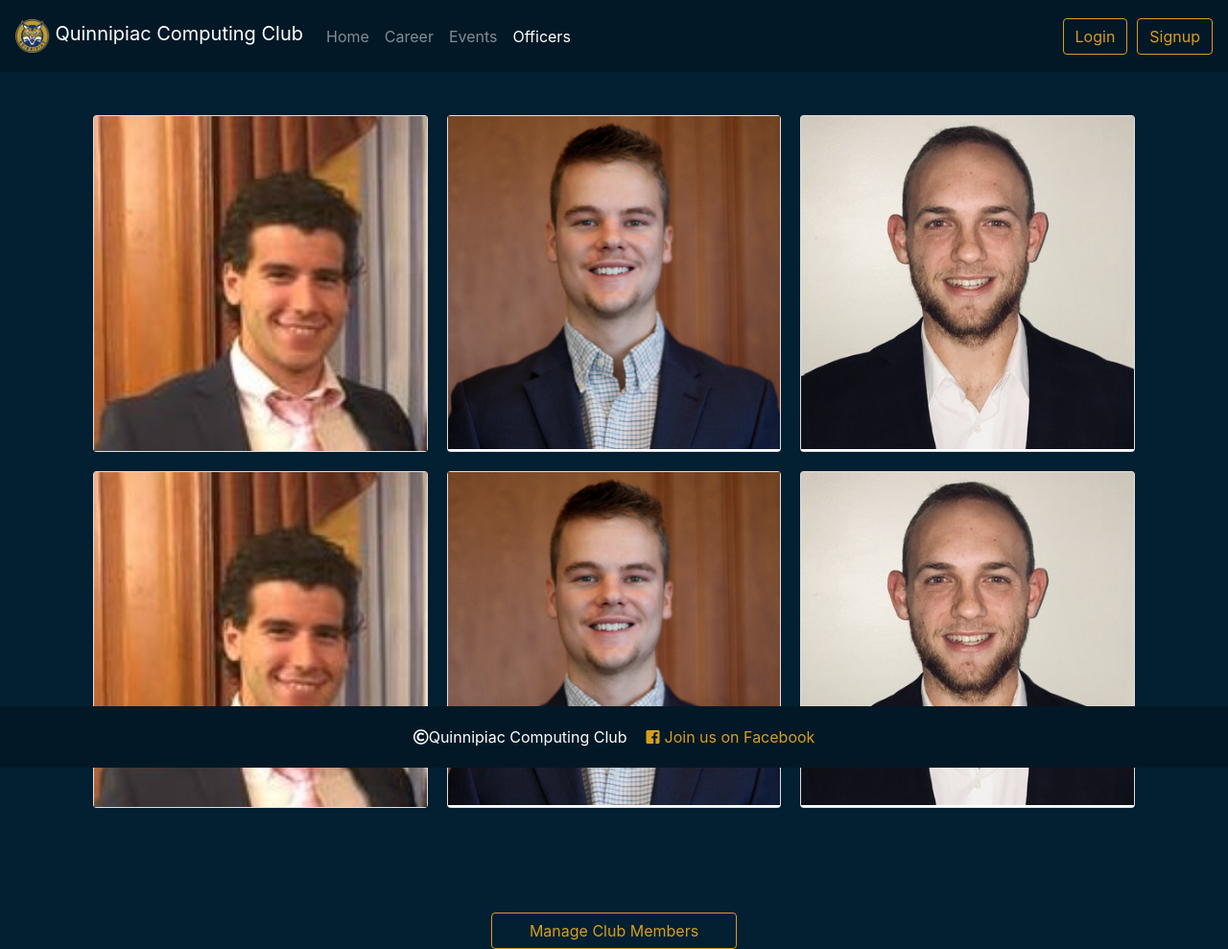
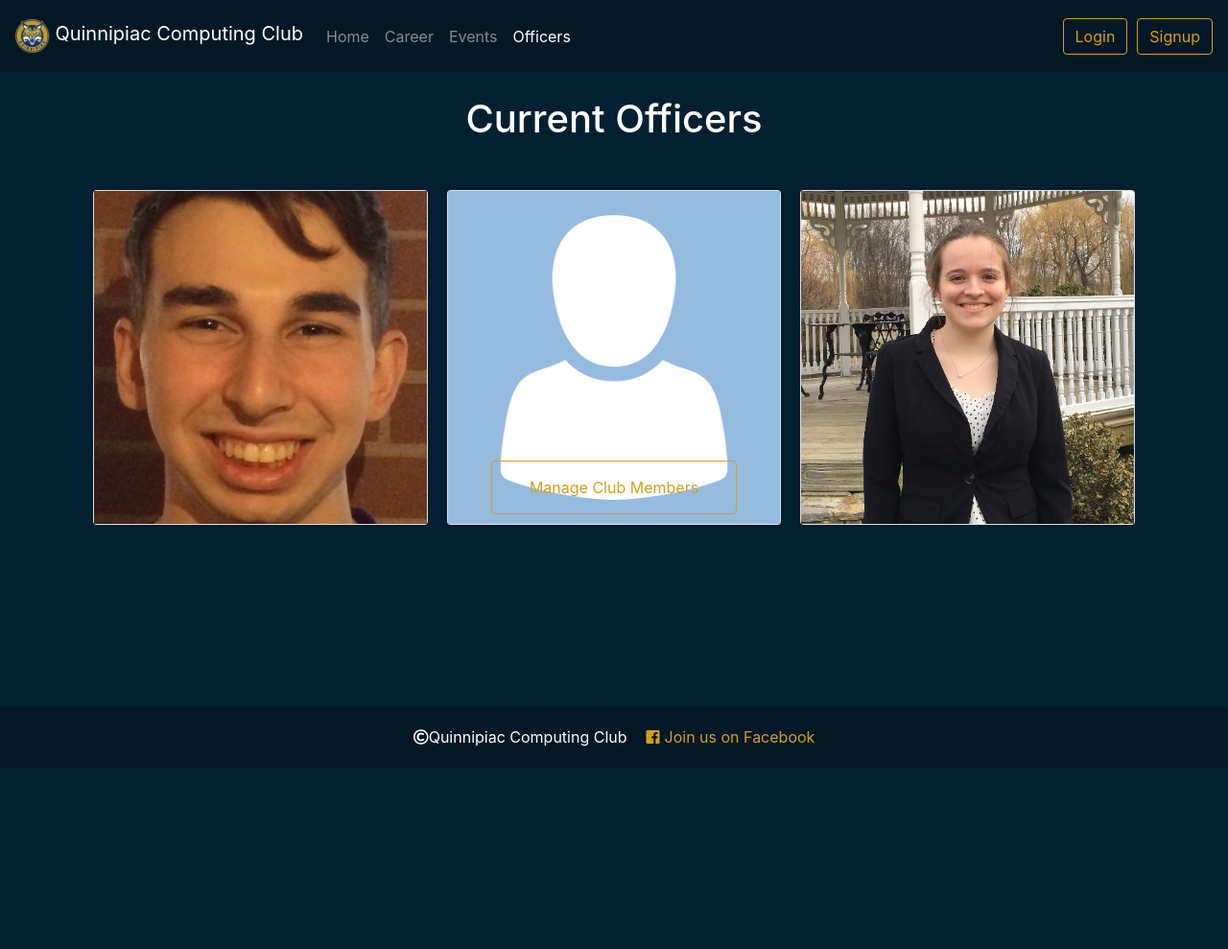
Before and after one commit to MRusso28/ComputingClub, a plain HTML site: page officers.html in a window 1280 px wide. Shown: the whole page at 96% size. After the commit the page ends 800 px from the top, so only its background shows below. Drawn offline with nearby package versions, Linux system fonts and the light colour scheme.

Commit message:
new form and officers added

```diff
--- a/css/main.css
+++ b/css/main.css
@@ -1,8 +1,8 @@
 
 
 .card{
-  width: 90%;
-  max-height: 90%;
+  width: 100%;
+  max-height: 100%;
 }
 
 .card-text{
@@ -259,6 +259,7 @@ body {
 
 .event-header{
   margin-bottom: 30px;
+  text-align: center;
 }
 
 .event-info{
@@ -351,6 +352,7 @@ body {
 
 /*card layout for stuents*/
 .card-container {
+  margin-top: 50px;
   max-width: 1280px;
   margin: 0 auto;
   padding: 10px;
@@ -465,13 +467,18 @@ body {
 
 #manageMember{
   width: 20%;
+  height: 7%;
   transition: .5s ease;
   position: absolute;
-  top: 118%;
   left: 50%;
   transform: translate(-50%, -50%);
   -ms-transform: translate(-50%, -50%);
   text-align: center;
-  margin-bottom: 10%;
-  margin-top: 2%;
+  margin-top: 25%;
 }
+#submitBtn{
+  float: right;
+}
+#addNew{
+  float: left;
+}
--- a/officers.html
+++ b/officers.html
@@ -48,17 +48,17 @@
       </form>
   </nav>
 
-
   <section id="content">
+    <h1 class="titlebar gen-text event-header">Current Officers</h1>
     <div class="card-container">
       <div class="card">
-        <a href=""><img src="images/me.png" /> </a>
+        <a href=""><img src="images/popeye.jpg" /> </a>
         <div class="overlay">
           <div>
-            <h1 class="gen-text" id="officerName">Mark Russo </h1>
-              <p class="gen-text" id="officerText">Major: Software Engineering</p>
-              <p class="gen-text" id="officerText">Year: Junior</p>
-              <p class="gen-text" id="officerText">Graduation: 2020</p>
+            <h1 class="gen-text" id="officerName">David Lepore</h1>
+            <p class="gen-text" id="officerText">Major: Computer Science</p>
+            <p class="gen-text" id="officerText">Year: Senior</p>
+            <p class="gen-text" id="officerText">Graduation: 2019</p>
           </div>
         </div>
         <div class="overlayButton">
@@ -67,13 +67,13 @@
       </div>
 
       <div class="card">
-        <a href=""><img src="images/doofus.jpg" /> </a>
+        <a href=""><img src="images/joe.png" /> </a>
         <div class="overlay">
           <div>
-            <h1 class="gen-text" id="officerName">Brandon Loehle</h1>
-              <p class="gen-text" id="officerText">Major: Software Engineering</p>
-              <p class="gen-text" id="officerText">Year: Junior</p>
-              <p class="gen-text" id="officerText">Graduation: 2019</p>
+            <h1 class="gen-text" id="officerName">Joseph White</h1>
+            <p class="gen-text" id="officerText">Major: Computer Science</p>
+            <p class="gen-text" id="officerText">Year: Junior</p>
+            <p class="gen-text" id="officerText">Graduation: 2019</p>
           </div>
         </div>
         <div class="overlayButton">
@@ -82,70 +82,24 @@
       </div>
 
       <div class="card">
-        <a href=""><img src="images/dumdum.jpg" /> </a>
+        <a href=""><img src="images/meg.jpg" /> </a>
         <div class="overlay">
           <div>
-            <h1 class="gen-text" id="officerName">Kyle Horton </h1>
-              <p class="gen-text" id="officerText">Major: Software Engineering</p>
-              <p class="gen-text" id="officerText">Year: Senior</p>
-              <p class="gen-text" id="officerText">Graduation: 2020</p>
+            <h1 class="gen-text" id="officerName">Megan Forster</h1>
+            <p class="gen-text" id="officerText">Major: Computer Science</p>
+            <p class="gen-text" id="officerText">Year: Sophmore</p>
+            <p class="gen-text" id="officerText">Graduation: 2021</p>
           </div>
         </div>
         <div class="overlayButton">
-            <a><button class="btn btn-action" type="button" id="exploreBtn">Explore Student</button></a>
+          <a><button class="btn btn-action" type="button" id="exploreBtn">Explore Student</button></a>
         </div>
       </div>
-
-      <div class="card">
-        <a href=""><img src="images/me.png" /> </a>
-        <div class="overlay">
-          <div>
-            <h1 class="gen-text" id="officerName">Mark Russo </h1>
-              <p class="gen-text" id="officerText">Major: Software Engineering</p>
-              <p class="gen-text" id="officerText">Year: Junior</p>
-              <p class="gen-text" id="officerText">Graduation: 2020</p>
-          </div>
-        </div>
-        <div class="overlayButton">
-          <a><button class="btn btn-action" type="button" id="exploreBtn">Explore Stuendent</button></a>
-        </div>
-      </div>
-
-      <div class="card">
-        <a href=""><img src="images/doofus.jpg" /> </a>
-        <div class="overlay">
-          <div>
-            <h1 class="gen-text" id="officerName">Brandon Loehle</h1>
-              <p class="gen-text" id="officerText">Major: Software Engineering</p>
-              <p class="gen-text" id="officerText">Year: Junior</p>
-              <p class="gen-text" id="officerText">Graduation: 2019</p>
-          </div>
-        </div>
-        <div class="overlayButton">
-          <a><button class="btn btn-action" type="button" id="exploreBtn">Explore Stuendent</button></a>
-        </div>
-      </div>
-
-      <div class="card">
-        <a href=""><img src="images/dumdum.jpg" /> </a>
-        <div class="overlay">
-          <div>
-            <h1 class="gen-text" id="officerName">Kyle Horton </h1>
-              <p class="gen-text" id="officerText">Major: Software Engineering</p>
-              <p class="gen-text" id="officerText">Year: Senior</p>
-              <p class="gen-text" id="officerText">Graduation: 2020</p>
-          </div>
-        </div>
-        <div class="overlayButton">
-          <a><button class="btn btn-action" type="button" id="exploreBtn">Explore Stuendent</button></a>
-        </div>
-      </div>
-
       <section>
 
         <div>
-        <a href="manageMember.html"><button class="btn btn-action" id="manageMember" type="button">Manage Club Members</button></a>
-          </div>
+          <a href="manageMember.html"><button class="btn btn-action" id="manageMember" type="button">Manage Club Members</button></a>
+        </div>
 
         <footer class="footer">
           <span><i class="far fa-copyright"></i>Quinnipiac Computing Club</span>
```
Also changed, not shown: manageMember.html (+35 -22 lines), images/joe.png (added), images/meg.jpg (added), images/popeye.jpg (added).
